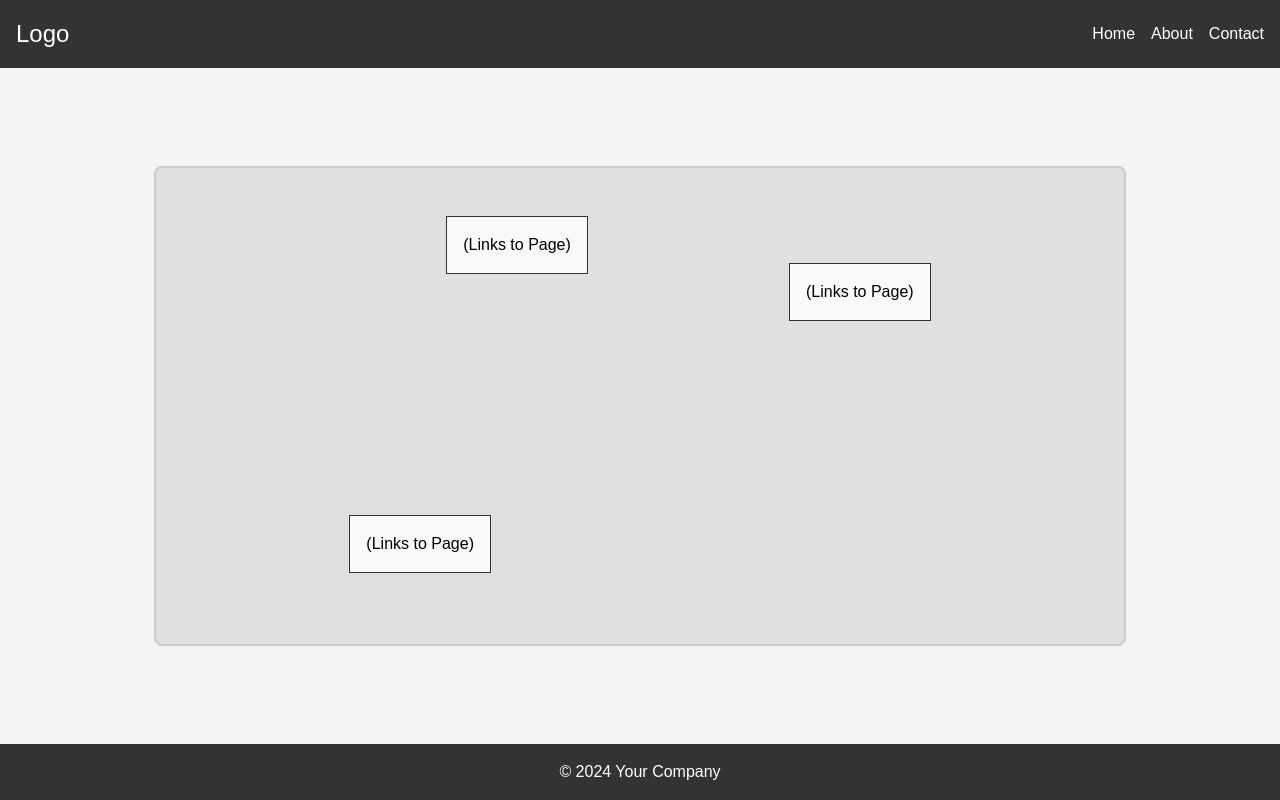
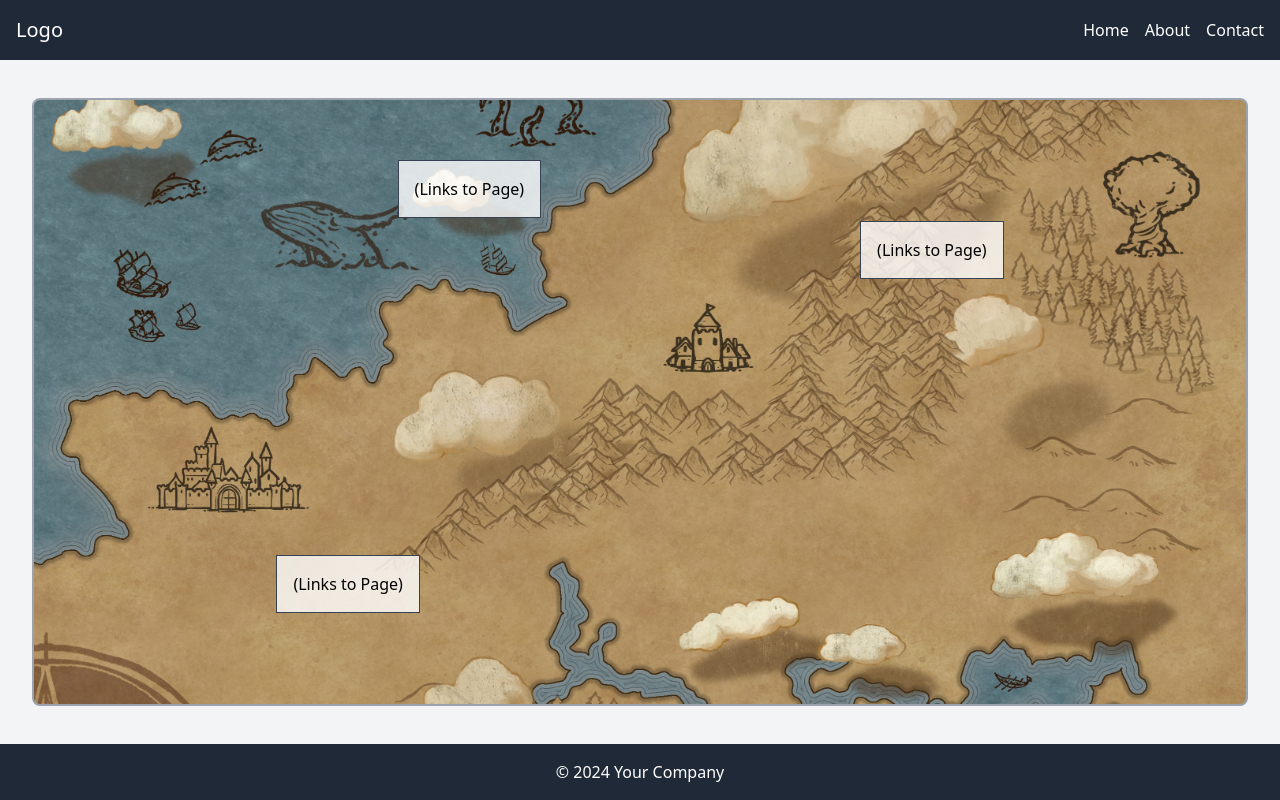
Before and after one commit to Joel-Fischer/AllWhoWander, a web app: file index.html in a window 1280 px wide. Run offline with its HTML, style and script files only (its server is not run), Linux system fonts and the light colour scheme; some libraries are stand-ins or nearby versions.

Commit message:
More updated styling and got the map to fit within the main section better, style.css setup for basic css addtions we may need for all html pages. Tailwind fully linked so that everyone can use and work with it on our various pages

```diff
--- a/assets/style.css
+++ b/assets/style.css
@@ -4,70 +4,10 @@
     box-sizing: border-box;
 }
 
-body {
-    font-family: Arial, sans-serif;
-    display: flex;
-    flex-direction: column;
-    min-height: 100vh;
-}
+.fantasy-map {
+    background: url('../assets/images/allwhowander1.jpg') no-repeat center center;
+    background-size: cover;
 
-header {
-    display: flex;
-    justify-content: space-between;
-    align-items: center;
-    background-color: #333;
-    color: #fff;
-    padding: 1em;
-}
-
-.logo {
-    font-size: 1.5em;
-}
-
-nav ul {
-    list-style: none;
-    display: flex;
-}
-
-nav ul li {
-    margin-left: 1em;
-}
-
-nav ul li a {
-    color: #fff;
-    text-decoration: none;
-}
-
-main {
-    flex: 1;
-    display: flex;
-    justify-content: center;
-    align-items: center;
-    background-color: #f4f4f4;
-    padding: 2em;
-}
-
-.interactive-map {
-    position: relative;
-    width: 80%;
-    height: 60vh;
-    background-color: #e0e0e0;
-    border: 2px solid #ccc;
-    border-radius: 8px;
-    overflow: hidden;
-}
-
-.map-item {
-    position: absolute;
-    padding: 1em;
-    background-color: rgba(255, 255, 255, 0.8);
-    border: 1px solid #333;
-    cursor: pointer;
-    transition: transform 0.3s ease;
-}
-
-.map-item:hover {
-    transform: scale(1.1);
 }
 
 .item1 {
@@ -84,10 +24,3 @@ main {
     bottom: 15%;
     left: 20%;
 }
-
-footer {
-    background-color: #333;
-    color: #fff;
-    text-align: center;
-    padding: 1em;
-}
--- a/index.html
+++ b/index.html
@@ -4,34 +4,39 @@
     <meta charset="UTF-8">
     <meta name="viewport" content="width=device-width, initial-scale=1.0">
     <title>Landing Page</title>
-    <!-- tailwind & flowbite css links-->
-    <link href="https://cdnjs.cloudflare.com/ajax/libs/tailwindcss/2.2.19/tailwind.min.css" rel="stylesheet">
-    <script src="https://unpkg.com/flowbite@1.5.3/dist/flowbite.js"></script>
-
+    <!-- tailwind & flowbite -->
+    <!-- <script src="https://unpkg.com/flowbite@1.5.3/dist/flowbite.js"></script>-->
+    <script src="https://cdn.tailwindcss.com"></script>
     <link rel="stylesheet" href="./assets/style.css">
 </head>
-<body>
-    <header>
-        <div class="logo">Logo</div>
+<body class="flex flex-col min-h-screen font-sans">
+    <header class="flex justify-between items-center bg-gray-800 text-white p-4">
+        <div class="logo text-xl">Logo</div>
         <nav>
-            <ul>
-                <li><a href="#">Home</a></li>
-                <li><a href="#">About</a></li>
-                <li><a href="#">Contact</a></li>
+            <ul class="flex space-x-4">
+                <li><a href="#" class="text-white">Home</a></li>
+                <li><a href="#" class="text-white">About</a></li>
+                <li><a href="#" class="text-white">Contact</a></li>
             </ul>
         </nav>
     </header>
 
-    <main>
-        <div class="interactive-map">
-            <div class="map-item item1">(Links to Page)</div>
-            <div class="map-item item2">(Links to Page)</div>
-            <div class="map-item item3">(Links to Page)</div>
+    <main class="flex flex-1 justify-center items-center bg-gray-100 p-8">
+        <div class="relative w-full h-[calc(100vh-12rem)] border-2 border-gray-400 rounded-lg overflow-hidden fantasy-map">
+            <div class="map-item item1 absolute top-[10%] left-[30%] p-4 bg-white bg-opacity-80 border border-gray-700 cursor-pointer transition-transform transform hover:scale-110">(Links to Page)</div>
+            <div class="map-item item2 absolute top-[20%] right-[20%] p-4 bg-white bg-opacity-80 border border-gray-700 cursor-pointer transition-transform transform hover:scale-110">(Links to Page)</div>
+            <div class="map-item item3 absolute bottom-[15%] left-[20%] p-4 bg-white bg-opacity-80 border border-gray-700 cursor-pointer transition-transform transform hover:scale-110">(Links to Page)</div>
         </div>
     </main>
 
-    <footer>
+    <footer class="bg-gray-800 text-white text-center p-4">
         <p>&copy; 2024 Your Company</p>
     </footer>
+
+
+<!--js scriptinghere-->
+<script></script>
+
+
 </body>
 </html>
```
Also changed, not shown: assets/images/allwhowander1.jpg (added).
